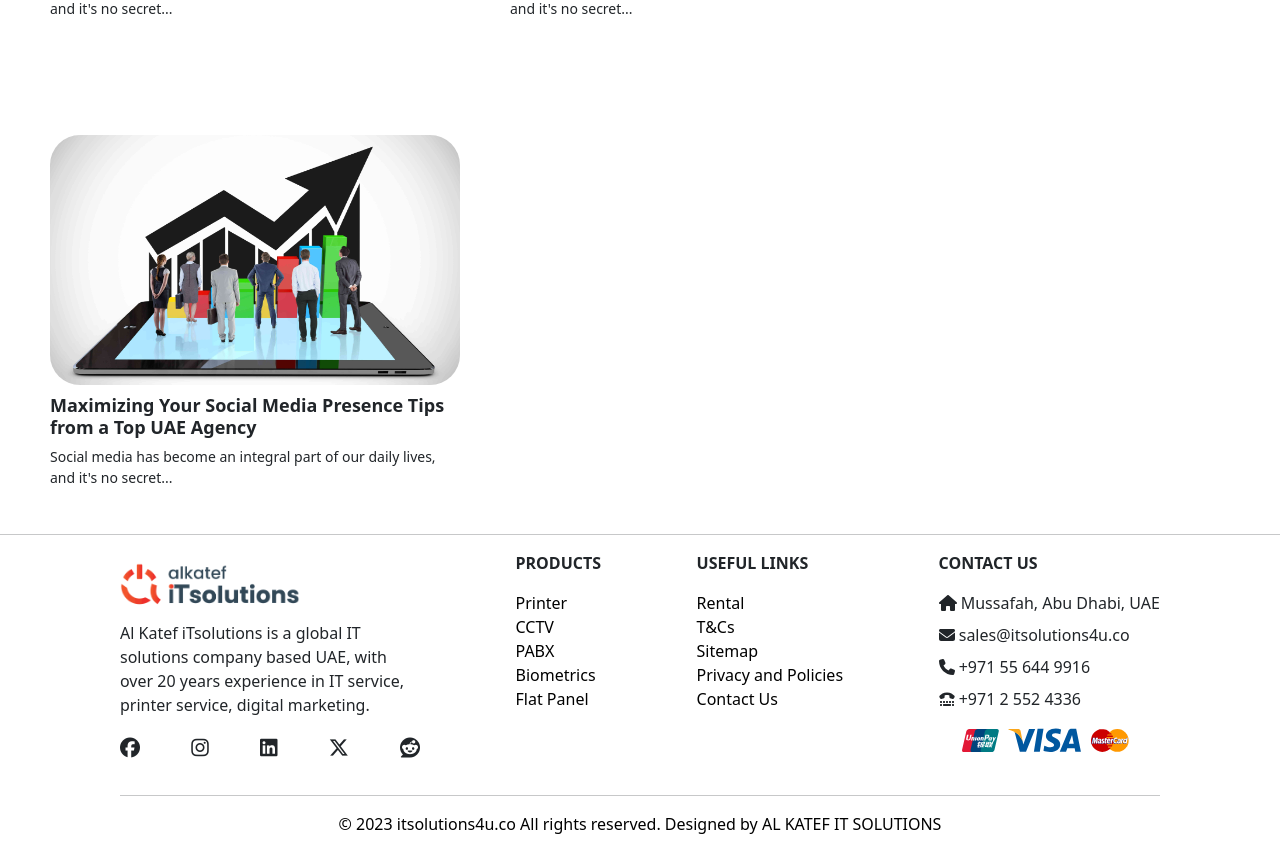
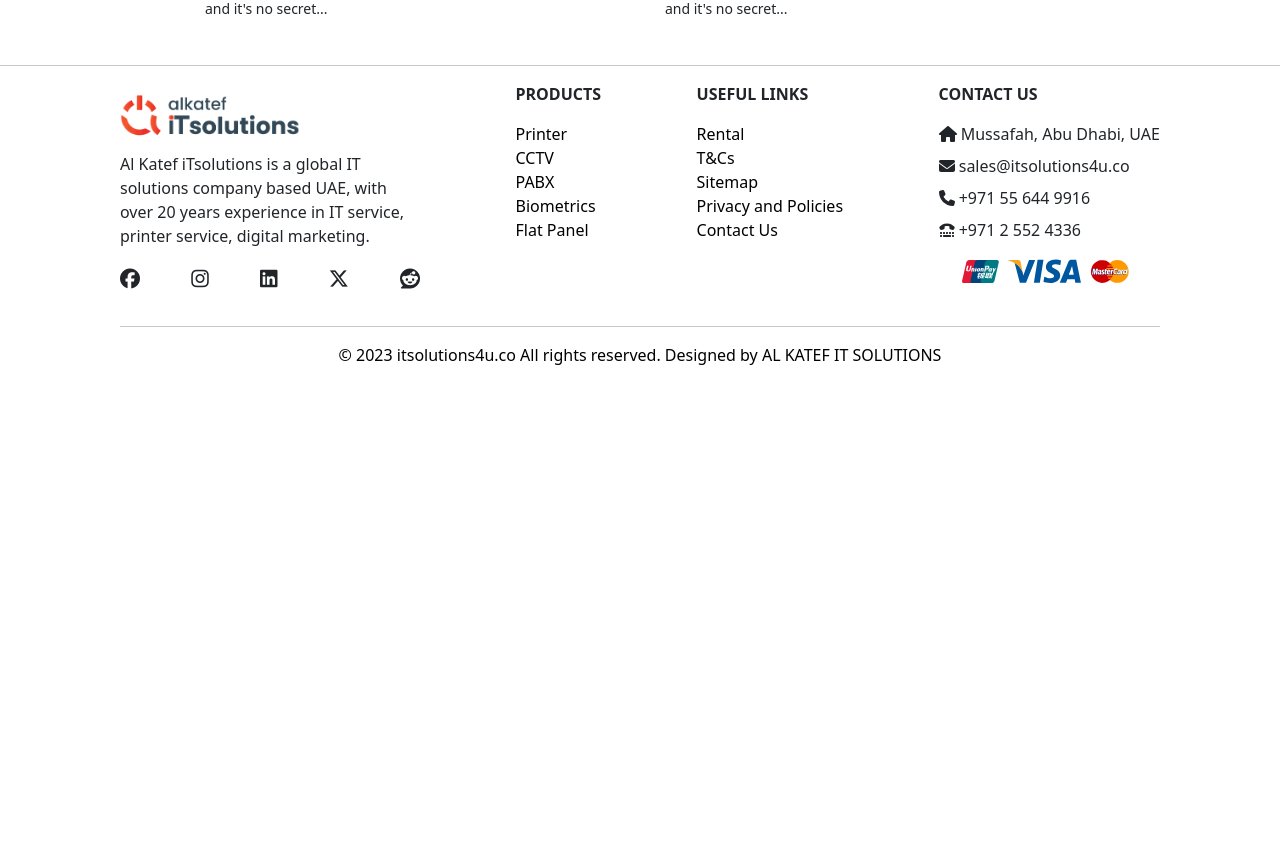
Before and after one commit to alkatefindia/it-solutions-4u, a React (Create React App) app: page /blogs in a window 1280 px wide. Shown: the part 1020-1872 px from the top of the page. After the commit the page ends 1403 px from the top, so only its background shows below. Built offline with nearby package versions, Linux system fonts and the light colour scheme.

Commit message:
one blog removed

```diff
--- a/src/pages/Blogs.js
+++ b/src/pages/Blogs.js
@@ -33,11 +33,7 @@ export default function Blogs() {
           <h5>Maximizing Your Social Media Presence Tips from a Top UAE Agency</h5>
           <p>Social media has become an integral part of our daily lives, and it's no secret...</p>
         </div>
-        <div className='blog-page-blog_section' onClick={() => window.location.href = '/maximizing-your-social-media-presence-tips-from-a-top-uae-agency'}>
-          <img src={Blog1} alt='err' />
-          <h5>Maximizing Your Social Media Presence Tips from a Top UAE Agency</h5>
-          <p>Social media has become an integral part of our daily lives, and it's no secret...</p>
-        </div>
+
         </div>
 
       </div>
```
